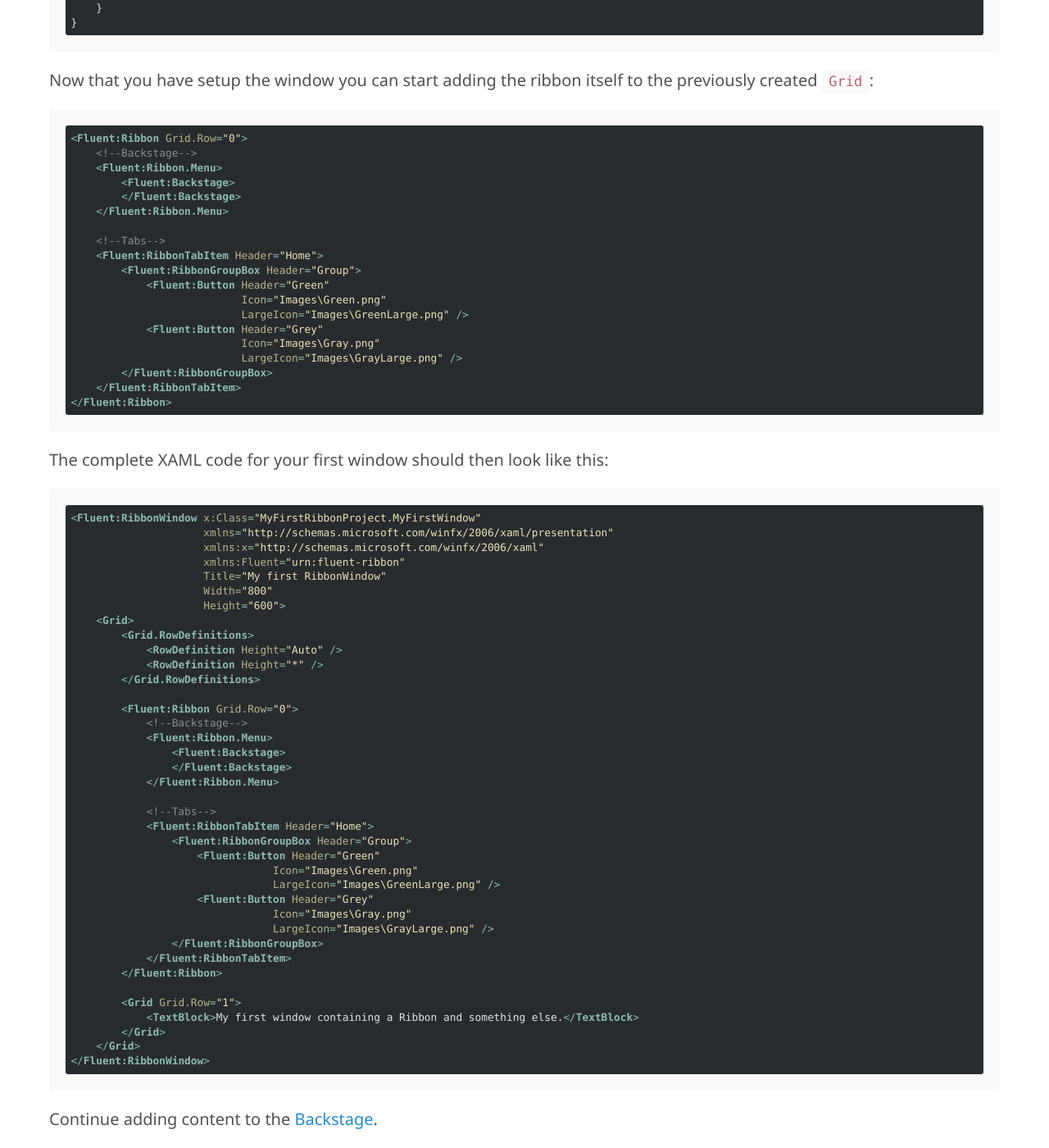
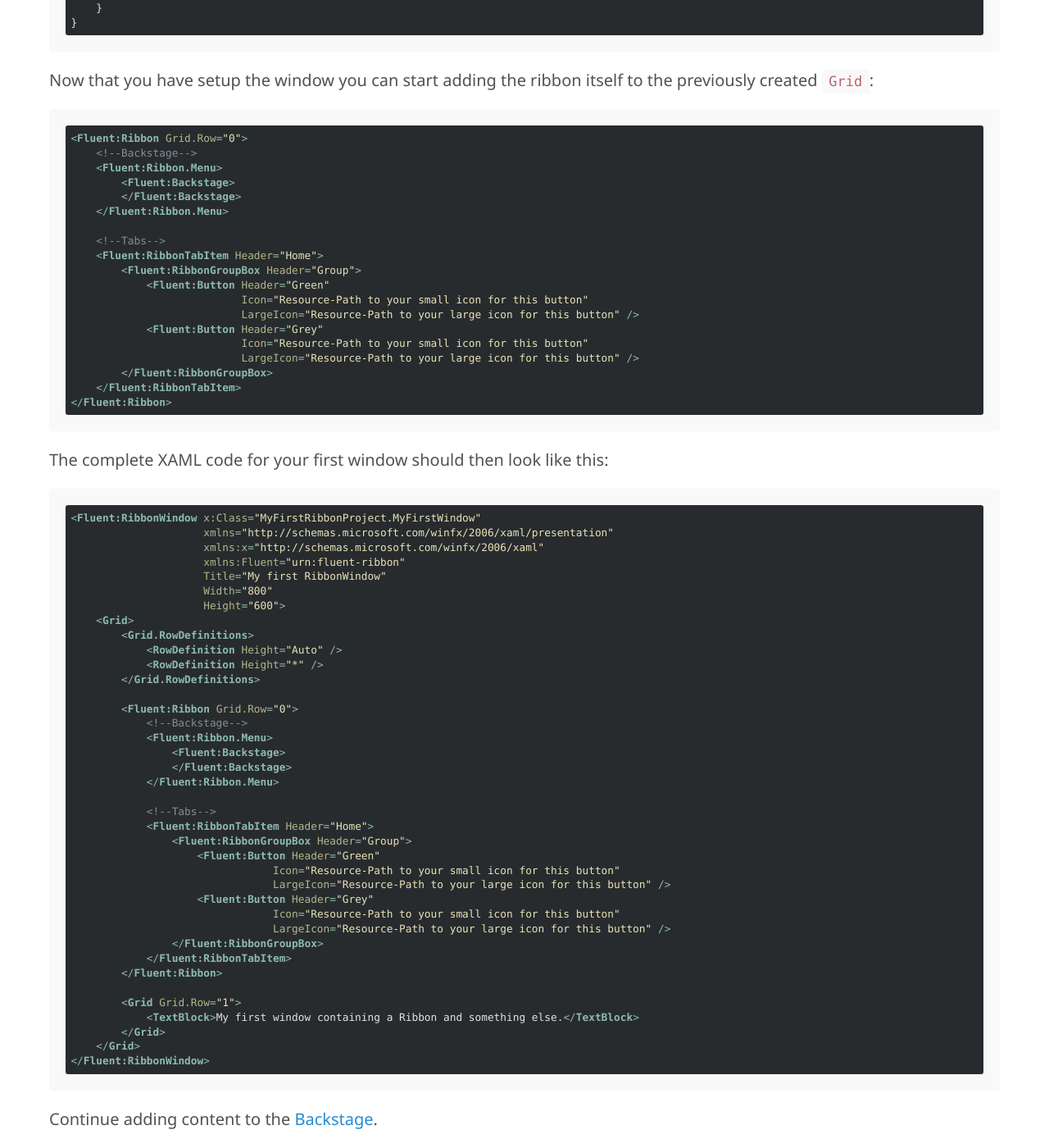
Before and after one commit to fluentribbon/fluentribbon.github.io, a Jekyll site: the page built from documentation/basic-setup.md, in a window 1280 px wide and 1400 px high, scrolled down 1126 px. Shown: the whole window at 82% size. Built offline with Jekyll 4.4.1, drawn with Linux system fonts in a browser that asks for light colours.

Commit message:
Making it more clear how to use icons

```diff
--- a/documentation/basic-setup.md
+++ b/documentation/basic-setup.md
@@ -68,11 +68,11 @@ Now that you have setup the window you can start adding the ribbon itself to the
     <Fluent:RibbonTabItem Header="Home">
         <Fluent:RibbonGroupBox Header="Group">
             <Fluent:Button Header="Green"
-                           Icon="Images\Green.png"
-                           LargeIcon="Images\GreenLarge.png" />
+                           Icon="Resource-Path to your small icon for this button"
+                           LargeIcon="Resource-Path to your large icon for this button" />
             <Fluent:Button Header="Grey"
-                           Icon="Images\Gray.png"
-                           LargeIcon="Images\GrayLarge.png" />
+                           Icon="Resource-Path to your small icon for this button"
+                           LargeIcon="Resource-Path to your large icon for this button" />
         </Fluent:RibbonGroupBox>
     </Fluent:RibbonTabItem>
 </Fluent:Ribbon>
@@ -104,11 +104,11 @@ The complete XAML code for your first window should then look like this:
             <Fluent:RibbonTabItem Header="Home">
                 <Fluent:RibbonGroupBox Header="Group">
                     <Fluent:Button Header="Green"
-                                Icon="Images\Green.png"
-                                LargeIcon="Images\GreenLarge.png" />
+                                Icon="Resource-Path to your small icon for this button"
+                                LargeIcon="Resource-Path to your large icon for this button" />
                     <Fluent:Button Header="Grey"
-                                Icon="Images\Gray.png"
-                                LargeIcon="Images\GrayLarge.png" />
+                                Icon="Resource-Path to your small icon for this button"
+                                LargeIcon="Resource-Path to your large icon for this button" />
                 </Fluent:RibbonGroupBox>
             </Fluent:RibbonTabItem>
         </Fluent:Ribbon>
```
